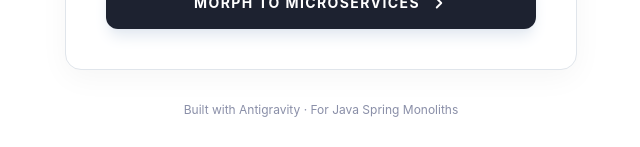
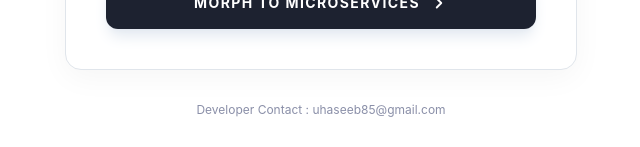
Before and after one commit to uhaseeb85/MicroMorphAgent, a React (Vite) app: page / in a window 1280 px wide. Shown: the part 1189-1336 px from the top of the page, without its empty margins (319-959 px from the left). Built offline with nearby package versions, Linux system fonts and the light colour scheme; no server answers.

Commit message:
Minor update

```diff
--- a/src/components/onboarding/OnboardingForm.tsx
+++ b/src/components/onboarding/OnboardingForm.tsx
@@ -337,7 +337,7 @@ export function OnboardingForm({ onSubmit }: { onSubmit?: () => void } = {}) {
 
       {/* Footer */}
       <p className="text-center text-xs py-8" style={{ color: 'hsl(230 15% 60%)' }}>
-        Built with Antigravity · For Java Spring Monoliths
+        Developer Contact : uhaseeb85@gmail.com
       </p>
     </div>
   );
```
